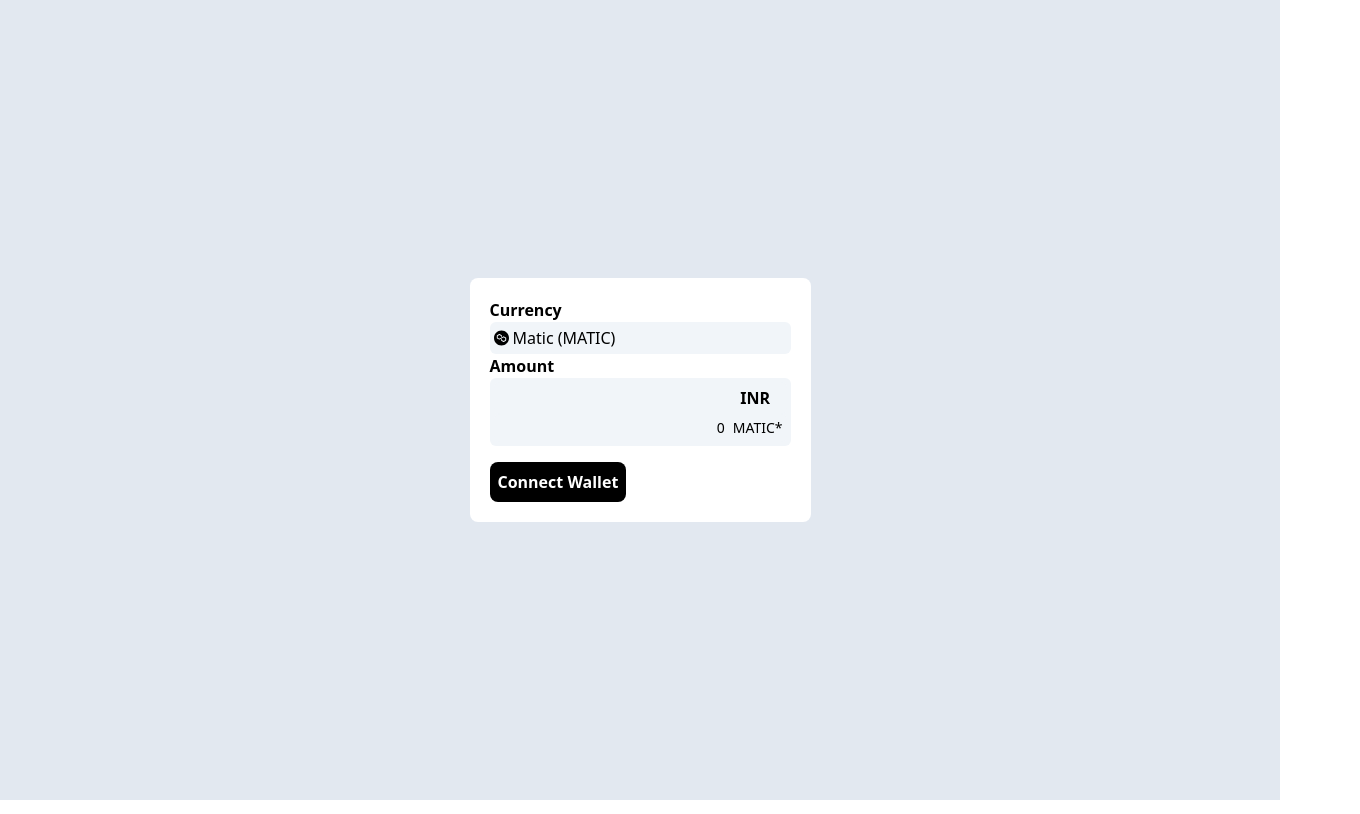
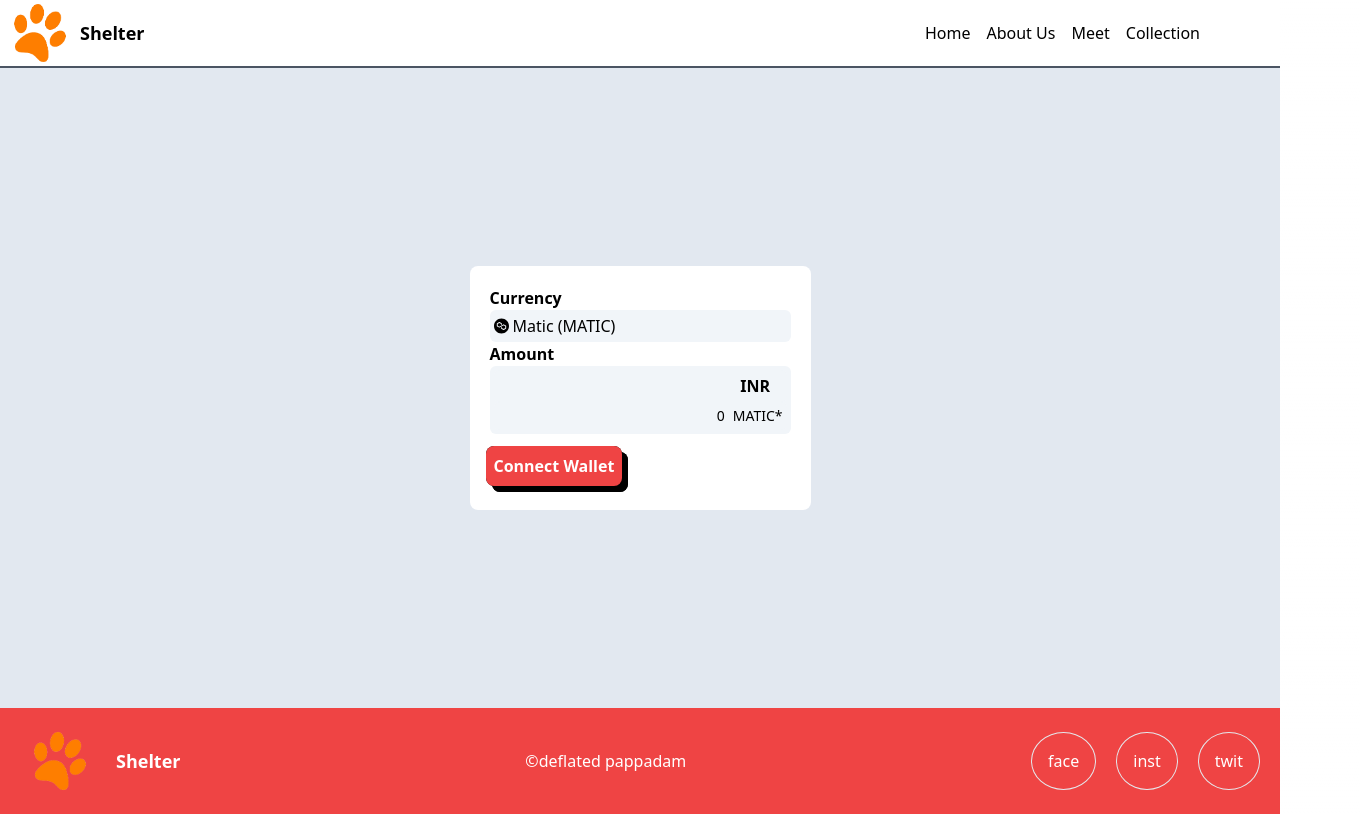
Before and after one commit to fal3n-4ngel/Project-Shelter, a Next.js app: page /contribute in a window 1280 px wide. Shown: the whole page, 1360 px wide, since content can reach past the window. Built offline with nearby package versions, Linux system fonts and the light colour scheme.

Commit message:
update: contribute page

```diff
--- a/src/pages/contribute/index.tsx
+++ b/src/pages/contribute/index.tsx
@@ -1,83 +1,188 @@
-import { BigNumber, ethers } from 'ethers';
-import Image from 'next/image';
-import React, { ChangeEvent, useEffect, useRef, useState } from 'react'
-import Stray from "../../artifacts/contracts/Stray.sol/Stray.json"
+import { BigNumber, ethers } from "ethers";
+import Image from "next/image";
+import PopButton from "@/components/PopButton";
+import React, { ChangeEvent, useEffect, useRef, useState } from "react";
+import Stray from "../../artifacts/contracts/Stray.sol/Stray.json";
+import logo from "../../assets/logo.png";
 
 export default function Contribute() {
   const [totalMinted, setTotalMinted] = useState(0);
-	const [amount, setAmount] = useState<number|null>(null);
+  const [amount, setAmount] = useState<number | null>(null);
   const [accounts, setAccounts] = useState([]);
   const [isConnected, setIsConnected] = useState(false);
 
   useEffect(() => {
     console.log(accounts);
     setIsConnected(Boolean(accounts[0]));
-	}, [isConnected, accounts])
-
+  }, [isConnected, accounts]);
 
   const inputRef = useRef<HTMLInputElement>(null);
 
   const contractAddress = "0x5FbDB2315678afecb367f032d93F642f64180aa3";
 
   const onAmountChange = (e: ChangeEvent<HTMLInputElement>) => {
-		const value = !Number.isNaN(e.target.valueAsNumber) ? e.target.valueAsNumber : null;
+    const value = !Number.isNaN(e.target.valueAsNumber)
+      ? e.target.valueAsNumber
+      : null;
     setAmount(value);
-	}
+  };
 
   const connectAccount = async () => {
     if (window.ethereum) {
       const accounts = await window.ethereum.request({
         method: "eth_requestAccounts",
-			})
+      });
       setAccounts(accounts);
     }
-	}
+  };
 
   const mintNFT = async () => {
     if (window.ethereum) {
-			const provider = new ethers.providers.Web3Provider(window?.ethereum)
+      const provider = new ethers.providers.Web3Provider(window?.ethereum);
       const signer = provider?.getSigner();
       const contract = new ethers.Contract(contractAddress, Stray.abi, signer);
       try {
-				const response = await contract.mint(BigNumber.from(90), {value: ethers.utils.parseEther((200).toString())});
+        const response = await contract.mint(BigNumber.from(90), {
+          value: ethers.utils.parseEther((200).toString()),
+        });
         console.log("response:", response);
       } catch (err) {
         console.log("error:", err);
       }
     }
-	}
-
+  };
 
   return (
-	<div className='h-screen w-fullb bg-slate-200'>
-		<div className='w-full h-full flex flex-col items-center justify-center'>
-			<div className='bg-white text-black rounded-lg p-5'>
-				<h2 className='font-semibold'>Currency</h2>
-				<div className='flex gap-1 bg-slate-100 p-1 rounded-md'>
+    <div>
+      <nav
+        id="navbar"
+        className=" sticky z-10 bg-white top-0 w-full   border-b-2 border-gray-600"
+      >
+        <div className="flex  flex-row items-center justify-between ">
+          <div className="flex flex-row items-center justify-start">
+            <div className="w-20">
+              <Image src={logo} alt="" className=" " />
+            </div>
+            <div className="text-lg text-black font-semibold">Shelter</div>
+          </div>
+          <div className="mr-20">
+            <ul className=" flex flex-row justify-between space-x-4 ">
+              <li>
+                <a
+                  href="../#home"
+                  className="text-black disabled:text-slate-100"
+                >
+                  Home
+                </a>
+              </li>
+              <li>
+                <a
+                  href="../#aboutUs"
+                  className="text-black disabled:text-slate-100"
+                >
+                  About Us
+                </a>
+              </li>
+              <li>
+                <a
+                  href="../#meet"
+                  className="text-black disabled:text-slate-100"
+                >
+                  Meet
+                </a>
+              </li>
+
+              <li>
+                <a
+                  href="../#collection"
+                  className="text-black disabled:text-slate-100"
+                >
+                  Collection
+                </a>
+              </li>
+            </ul>
+          </div>
+
+        </div>
+      </nav>
+
+      <div className="h-screen w-full bg-slate-200">
+        <div className="h-screen  flex -m-[5rem] flex-col items-center justify-center">
+          <div className="bg-white text-black rounded-lg p-5">
+            <h2 className="font-semibold">Currency</h2>
+            <div className="flex gap-1 bg-slate-100 p-1 rounded-md">
               <Image alt="matic" src={"/matic.svg"} height={15} width={15} />
               <p>Matic &#40;MATIC&#41;</p>
             </div>
-				<h2 className='font-semibold'>Amount</h2>
-				<div onClick={()=> inputRef.current?.focus()} className='flex text-md flex-col bg-slate-100 p-1 rounded-md'>
-					<div className='flex justify-end bg-slate-100 p-1 rounded-md'>
-						<input ref={inputRef} className='appearance-none w-full px-2 start-0 text-right text-sm font-semibold border-0 bg-transparent focus:outline-none' type="number" onChange={onAmountChange} min={100} value={amount ?? ''} name="" id="" />
-						<p className='w-[50px] text-md font-semibold'>INR</p>
+            <h2 className="font-semibold">Amount</h2>
+            <div
+              onClick={() => inputRef.current?.focus()}
+              className="flex text-md flex-col bg-slate-100 p-1 rounded-md"
+            >
+              <div className="flex justify-end bg-slate-100 p-1 rounded-md">
+                <input
+                  ref={inputRef}
+                  className="appearance-none w-full px-2 start-0 text-right text-sm font-semibold border-0 bg-transparent focus:outline-none"
+                  type="number"
+                  onChange={onAmountChange}
+                  min={100}
+                  value={amount ?? ""}
+                  name=""
+                  id=""
+                />
+                <p className="w-[50px] text-md font-semibold">INR</p>
               </div>
-					<div className='flex text-right text-sm font-medium justify-end w-full bg-slate-100 p-1 rounded-md'>
-						<p dir='rtl' className='w-full px-2 start-0'>{typeof(amount) == "number" ? amount * 0.0120 : "0"}</p>
-						<p className='w-[50px]'>MATIC*</p>
+              <div className="flex text-right text-sm font-medium justify-end w-full bg-slate-100 p-1 rounded-md">
+                <p dir="rtl" className="w-full px-2 start-0">
+                  {typeof amount == "number" ? amount * 0.012 : "0"}
+                </p>
+                <p className="w-[50px]">MATIC*</p>
               </div>
             </div>
-				{!isConnected ?
-					<button onClick={connectAccount} className='p-2 bg-black text-white font-semibold rounded-lg mt-4'>
+            {!isConnected ? (
+              <div className="w-full justify-end items-end">
+                <button
+                  onClick={connectAccount}
+                  className="p-2  bg-red-500  text-white font-semibold rounded-lg drop-shadow-[0px_0px_0px_rgb(0,0,0)] mt-4 hover:shadow-none shadow-[6px_6px_0px_rgb(0,0,0)]  hover:translate-y-0 -translate-y-1 hover:translate-x-0 -translate-x-1 transition-all "
+                >
                   Connect Wallet
-					</button> :
-					<button onClick={mintNFT} className='p-2 bg-black text-white font-semibold rounded-lg mt-4'>
+                </button>
+              </div>
+            ) : (
+				<div className="w-full justify-end items-end">
+              <button
+                onClick={mintNFT}
+                className="p-2 bg-red-500  text-white font-semibold rounded-lg drop-shadow-[0px_0px_0px_rgb(0,0,0)] mt-4 hover:shadow-none shadow-[6px_6px_0px_rgb(0,0,0)]  hover:translate-y-0 -translate-y-1 hover:translate-x-0 -translate-x-1 transition-all "
+              >
                 Donate
               </button>
-				}
+			  </div>
+            )}
+          </div>
+        </div>
+		<div className="footer p-5 bg-red-500 w-50 flex justify-between">
+          <div className="flex items-center space-x-4">
+          <Image src={logo}  alt="" className="w-20 " />
+            <div className="text-lg text-white font-semibold">Shelter</div>
+          </div>
+
+          <div className="text-white text-md flex space-x-6 justify-between items-center">
+            ©deflated pappadam
+          </div>
+          <div className="buttons flex space-x-5 justify-between items-center">
+            <button className="p-4 border rounded-[100%] border-grey-200">
+              face
+            </button>
+            <button className="p-4 border rounded-[100%] border-grey-200">
+              inst
+            </button>
+            <button className="p-4 border rounded-[100%] border-grey-200">
+              twit
+            </button>
           </div>
         </div>
       </div>
-	)
+
+    </div>
+  );
 }
--- a/src/pages/index.tsx
+++ b/src/pages/index.tsx
@@ -81,7 +81,7 @@ export default function Home() {
           </div>
           <div>
             <ul className="flex flex-row justify-between space-x-4 ">
-              <li data-te-nav-item-ref>
+              <li >
                 <a
                   className="text-black disabled:text-slate-100"
                   onClick={() => {
@@ -94,7 +94,7 @@ export default function Home() {
                   Home
                 </a>
               </li>
-              <li data-te-nav-item-ref>
+              <li >
                 <a onClick={() => {
                     aboutUsRef?.current?.scrollIntoView({
                       block: "start",
@@ -112,7 +112,8 @@ export default function Home() {
                       block: "start",
                       behavior: "smooth",
                     });
-                  }}>
+                  }}
+                  className="text-black disabled:text-slate-100">
                   Meet
                 </a>
               </li>
```
Lines whose indentation alone changed are shown as unchanged.
